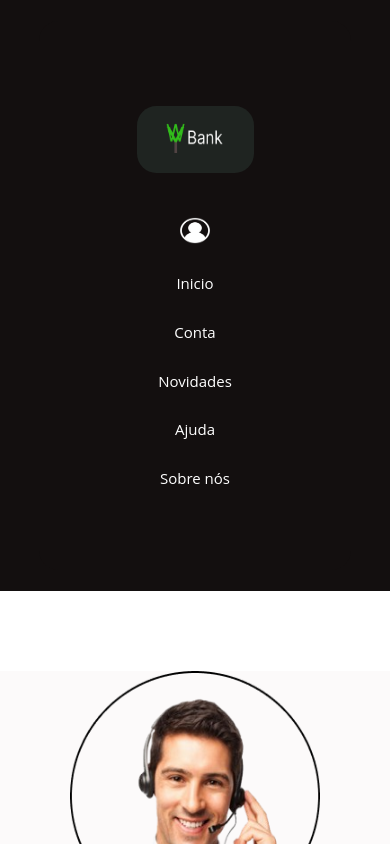
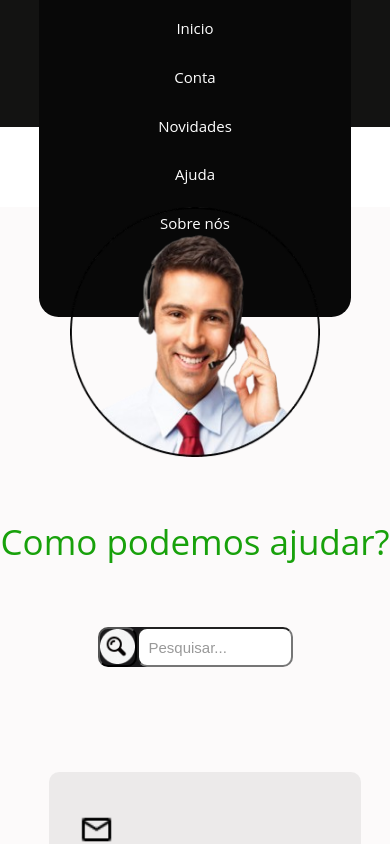
Before and after one commit to GuilhermeRRF/WinBank, a React (Vite) app: page /ajuda in a window 390 px wide. Shown: the top 844 px of the page. Built offline with nearby package versions, Linux system fonts and the light colour scheme.

Commit message:
arrumando componente HeaderPrincipal pra trocar para header 2

```diff
--- a/src/App.jsx
+++ b/src/App.jsx
@@ -1,4 +1,4 @@
-import Headerprincipal from "../src/components/header";
+import Layout from './components/Layout'; // Ajuste o caminho se necessário
 import { Routes, Route } from "react-router-dom";
 import "./App.css";
 import Inicio from "./home/Inicio";
@@ -13,17 +13,15 @@ import Etapa3 from "./pages/Etapa3";
 function App() {
   return (
     <>
-      <Headerprincipal />
       <Routes>
-        <Route path="/" element={<Inicio />} />
-        <Route path="/novidades" element={<Novidades />} />
-        <Route path="/ajuda" element={<Ajuda />} />
-        <Route path="/criarconta" element={<CriarConta />} />
-        <Route path="/login" element={<Login />} />
-        <Route path="/etapa2" element={<Etapa2 />} />
-        <Route path="/etapa3" element={<Etapa3 />} />
+      <Route path="/" element={<Layout><Inicio /></Layout>} />
+        <Route path="/novidades" element={<Layout><Novidades /></Layout>} />
+        <Route path="/ajuda" element={<Layout><Ajuda /></Layout>} />
+        <Route path="/criarconta" element={<Layout><CriarConta /></Layout>} />
+        <Route path="/login" element={<Layout><Login /></Layout>} />
+        <Route path="/etapa2" element={<Layout><Etapa2 /></Layout>} />
+        <Route path="/etapa3" element={<Layout><Etapa3 /></Layout>} />
       </Routes>
-      <Footer />
     </>
   );
 }
--- /dev/null
+++ b/src/components/Layout.jsx
@@ -0,0 +1,32 @@
+// src/components/Layout.jsx
+
+import React from 'react';
+import { useLocation } from 'react-router-dom';
+import Headerprincipal from './header';
+import Header2 from './header2';
+import Footer from './footer';
+
+const Layout = ({ children }) => {
+  const location = useLocation();
+
+  const useHeader2 = ['/novidades', '/ajuda'];
+  const noHeaderFooter = ['/login'];
+
+  const isHeader2 = useHeader2.includes(location.pathname);
+  const isNoHeaderFooter = noHeaderFooter.includes(location.pathname);
+
+  if (isNoHeaderFooter) {
+    // Se a rota atual for '/login', não renderizar cabeçalho ou rodapé
+    return <main>{children}</main>;
+  }
+
+  return (
+    <div>
+      {isHeader2 ? <Header2 /> : <Headerprincipal />}
+      <main>{children}</main>
+      {!isNoHeaderFooter && <Footer />}
+    </div>
+  );
+};
+
+export default Layout;
--- /dev/null
+++ b/src/components/header2.jsx
@@ -0,0 +1,71 @@
+import styles from "../components/Header2.module.css";
+import logopequeno2 from "../imgs/logopequeno2.png";
+import { Link } from "react-router-dom";
+import iconeusuario from "../imgs/user.png";
+import UsuarioIcons from "../imgs/UsuarioIconsB.png"
+
+function Header2() {
+
+  return (
+    <>
+      <nav className={styles.NavPrincipal}>
+        <header className={styles.headerprincipal}>
+
+
+        <Link to="/">
+          <div className={styles.menu}>
+              <img className={styles.logopequeno} src={logopequeno2}></img>
+          </div>
+          </Link>
+
+          <ul className={styles.lista}>
+
+            <li>
+
+            <Link className={styles.linkloginresponsivo} to="/login">
+          <div className={styles.iconeusuarioresposivo}>
+            <img className={styles.userresponsivo} src={UsuarioIcons}></img>
+          </div>
+          </Link>
+
+            </li>
+
+            <li>
+              <Link className={styles.link} to="/" href="#">
+                Inicio
+              </Link>
+            </li>
+            <li>
+              <Link className={styles.link} to={{ pathname: "/", hash: "#secao2" }}>
+                Conta
+              </Link>
+            </li>
+            <li>
+              <Link className={styles.link} to="/novidades" href="#">
+                Novidades
+              </Link>
+            </li>
+            <li>
+              <Link className={styles.link} to="/ajuda" href="#">
+                Ajuda
+              </Link>
+            </li>
+            <li>
+              <Link className={styles.link} to={{ pathname: "/", hash: "#secao4" }}>
+                Sobre nós
+              </Link>
+            </li>
+          </ul>
+
+          <Link to="/login">
+          <div className={styles.iconeusuario}>
+            <img className={styles.user} src={iconeusuario}></img>
+          </div>
+          </Link>
+        </header>
+      </nav>
+    </>
+  );
+}
+
+export default Header2;
--- /dev/null
+++ b/src/components/header2.module.css
@@ -0,0 +1,260 @@
+
+
+.titulo{
+    display: flex;
+    padding: 1.5vw 1vw;
+    font-size: 1.5vw;
+}
+
+.NavPrincipal{
+    display: flex;
+    align-items: center;
+    justify-content: center;
+    height: 15vh;
+    background-color: #131312;
+
+
+}
+
+.headerprincipal{
+    display: flex;
+    align-items: center;
+    width: 80vw;
+    height: 8vh;
+    text-align: center;
+    background-color: rgb(238, 238, 238);
+    border-radius: 5vw;
+    color: white;
+    font-size: 1.5vw;
+}
+
+.menu{
+    display: flex;
+    width: 10vw;
+    height: 8vh;
+    border-radius: 5vw;
+    background-color: rgb(41, 41, 41);
+
+}
+
+.logopequeno{
+    width: 5vw;
+    margin: auto;
+
+}
+
+.lista{
+    display: flex;
+    flex-direction: row;
+    justify-content: center;
+    width: 90%;
+    height: auto;
+    list-style: none;
+    text-decoration: none;
+}
+
+.link{
+list-style: none;
+text-decoration: none;
+color: black;
+margin: 3rem;
+}
+
+/*fazer resposivo da header 2 do botão*/
+.CrieContaPrincipal{
+width: 15%;
+height: 80%;
+border-radius: 2rem;
+margin-right: 1%;
+
+}
+
+.botao{
+  width:100%;
+  height: 100%;
+  border-radius: 2rem;
+  font-size: 1.6rem;
+  border:2px solid #7fdd6f;
+  background-color: #7fdd6f;
+}
+
+.userresponsivo{
+    display: none;
+}
+
+/*fazer resposivo da header 2 do botão*/
+
+
+/*responsivo*/
+
+
+@media (max-width: 768px) {
+
+.titulo{
+    display: flex;
+    padding: 1.5vw 2vw;
+    color: rgb(0, 113, 128);
+    font-size: 1.5vw;
+}
+
+nav{
+    display: flex;
+    align-items: center;
+    justify-content: center;
+    height: 70vh;
+    background-color: #080808;
+}
+
+.headerprincipal{
+    display: flex;
+    justify-content: center;
+    flex-direction: column;
+    align-items: center;
+    width: 70vw;
+    height: 60vh;
+    text-align: center;
+    background-color: #080808;
+    border-radius: 5vw;
+    color: white;
+    font-size: 1.5vw;
+}
+
+.menu{
+    display: flex;
+    justify-content: center;
+    flex-direction: column;
+    width: 20vw;
+    margin: 5% 0;
+    border-radius: 5vw;
+    background-color: #080808;
+}
+
+.logopequeno{
+    width: 10vw;
+    margin: auto;
+}
+
+.lista{
+    display: flex;
+    flex-direction: column;
+    justify-content: center;
+    width: 40%;
+    background-color: #080808;
+    list-style: none;
+    text-decoration: none;
+}
+
+li{
+    padding: 0.5rem;
+    margin: 5% 0;
+}
+
+li :hover{
+    background-color: #1d1b1b;
+}
+
+
+.link{
+list-style: none;
+text-decoration: none;
+color: rgb(255, 255, 255);
+font-size: 1.5rem;
+margin: 3rem;
+}
+
+.iconeusuario{
+display: none;
+justify-content: end;
+margin-right: 1rem;
+
+}
+
+.user{
+ width: 3vw;
+}
+}
+
+@media (max-width: 500px) {
+
+.titulo{
+    display: flex;
+    padding: 1.5vw 2vw;
+    color: rgb(165, 24, 95);
+    font-size: 1.5vw;
+}
+
+nav{
+    display: flex;
+    align-items: center;
+    justify-content: center;
+    height: 70vh;
+    background-color: #080808;
+}
+
+.headerprincipal{
+    display: flex;
+    justify-content: center;
+    flex-direction: column;
+    align-items: center;
+    width: 80vw;
+    height: 60vh;
+    text-align: center;
+    background-color: #080808;
+    border-radius: 5vw;
+    color: white;
+    font-size: 1.5vw;
+}
+
+.menu{
+    display: flex;
+    justify-content: center;
+    flex-direction: column;
+    width: 30vw;
+    height: 10vh;
+    margin:5% 0;
+    border-radius: 5vw;
+    background-color: #080808;
+}
+
+.logopequeno{
+    width: 20vw;
+    margin: auto;
+}
+
+.lista{
+    display: flex;
+    width: 60%;
+    background-color: #080808;
+    list-style: none;
+    text-decoration: none;
+}
+
+li{
+    padding: 0.5rem;
+    margin: 5% 0;
+}
+
+li :hover{
+    background-color: #1d1b1b;
+}
+
+
+.link{
+list-style: none;
+text-decoration: none;
+color: rgb(255, 255, 255);
+font-size: 1.5rem;
+margin: 3rem;
+}
+
+.iconeusuario{
+display: none;
+justify-content: end;
+margin-right: 1rem;
+
+}
+
+.user{
+ width: 3vw;
+}
+}
--- a/src/pages/Etapa3.jsx
+++ b/src/pages/Etapa3.jsx
@@ -9,7 +9,7 @@ function Etapa3() {
         <section className={styles.ContainerCaixaPrincipal}>
           <div className={styles.Caixa}>
           <p className={styles.TextoAgradecimento}> Nós da WInbank agradecemos pelo seu voto de confiaça, seu cartão
-            chegraá em breve aguarde novas instruções por email.</p>
+            chegara em breve aguarde novas instruções por email.</p>
           </div>
         </section>
 
--- a/src/pages/Login.module.css
+++ b/src/pages/Login.module.css
@@ -4,7 +4,7 @@
   justify-content: center;
   align-items: center;
   width: 100%;
-  height: 600px;
+  height: 100vh;
   background-color: rgb(31, 31, 31);
 }
 
```
